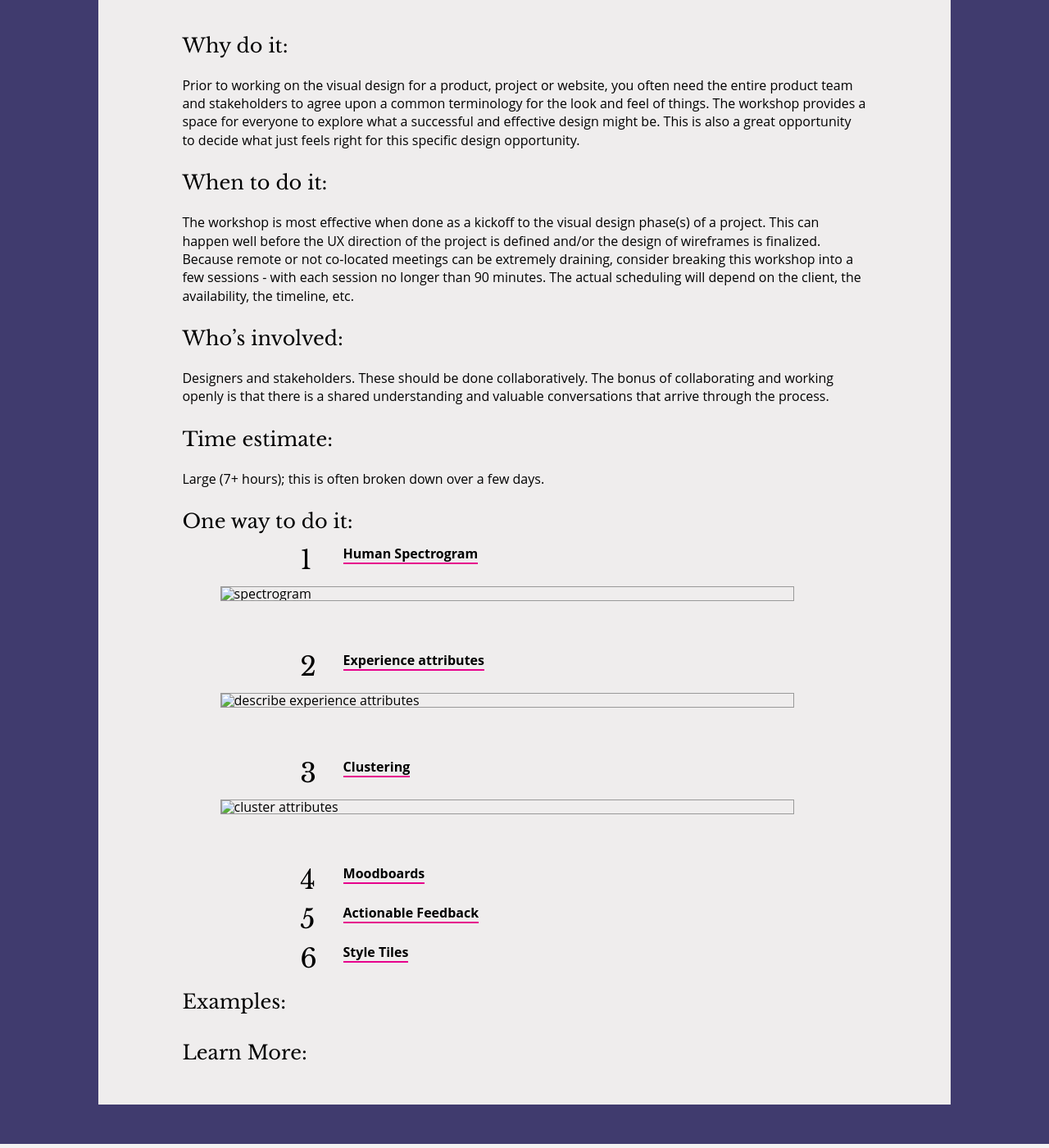
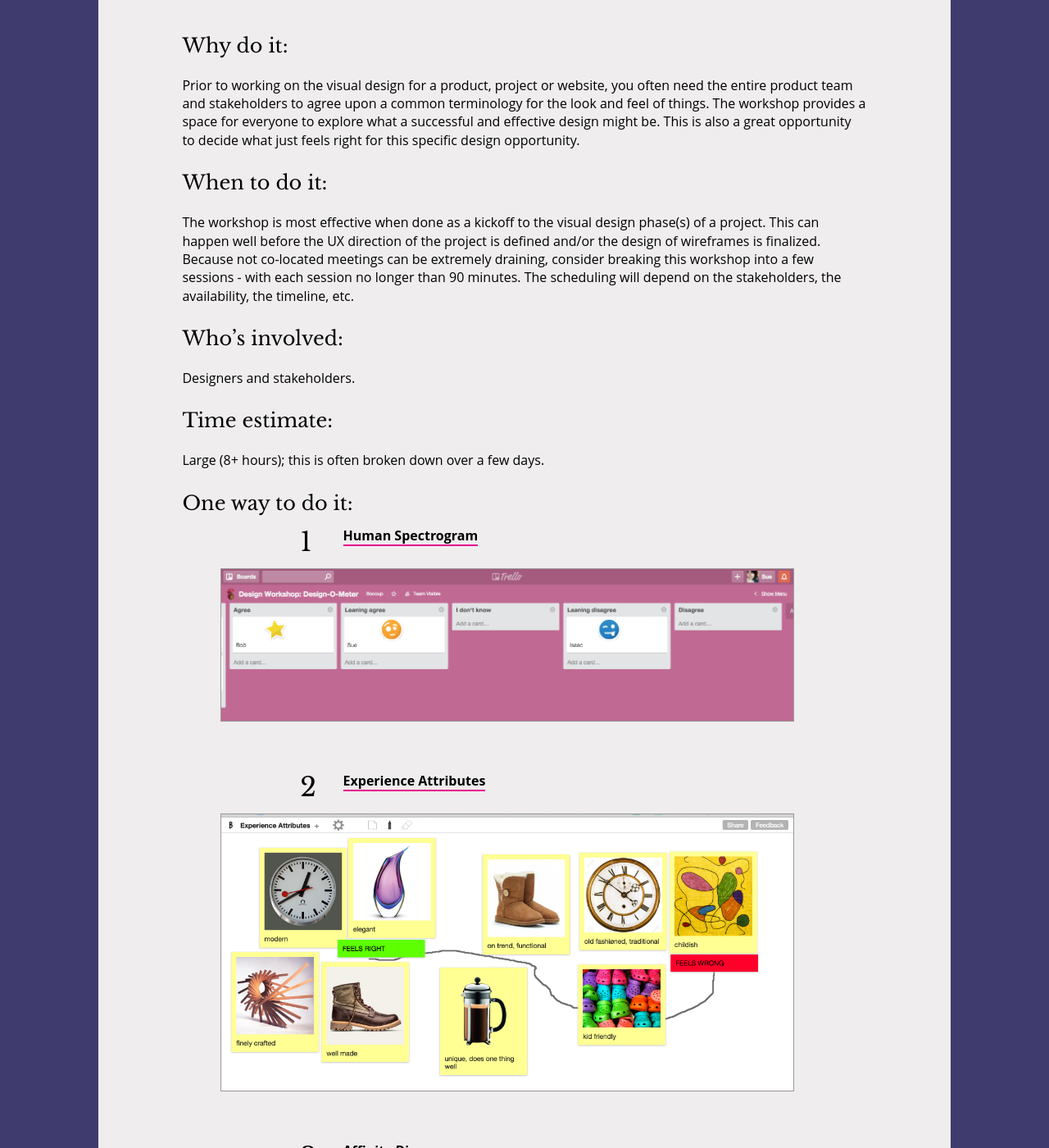
Before and after one commit to open-design-kit/opendesignkit, a Jekyll site: the page built from _methods/Visual-Design-Workshop.md, in a window 1280 px wide and 1400 px high, scrolled down 327 px. Shown: the whole window at 82% size. Built offline with Jekyll 4.4.1, drawn with Linux system fonts in a browser that asks for light colours; some of the changed text lies outside the part shown.

Commit message:
re-linked images and copyedited visual design workshop

```diff
--- a/_methods/Visual-Design-Workshop.md
+++ b/_methods/Visual-Design-Workshop.md
@@ -14,29 +14,28 @@ Prior to working on the visual design for a product, project or website, you oft
 
 ## When to do it:
 
-The workshop is most effective when done as a kickoff to the visual design phase(s) of a project. This can happen well before the UX direction of the project is defined and/or the design of wireframes is finalized. Because remote or not co-located meetings can be extremely draining, consider breaking this workshop into a few sessions - with each session no longer than 90 minutes. The actual scheduling will depend on the client, the availability, the timeline, etc.
+The workshop is most effective when done as a kickoff to the visual design phase(s) of a project. This can happen well before the UX direction of the project is defined and/or the design of wireframes is finalized. Because not co-located meetings can be extremely draining, consider breaking this workshop into a few sessions - with each session no longer than 90 minutes. The scheduling will depend on the stakeholders, the availability, the timeline, etc.
 
 
 ## Who’s involved:
 
-Designers and stakeholders. These should be done collaboratively. The bonus of collaborating and working openly is that there is a shared understanding and valuable conversations that arrive through the process.
+Designers and stakeholders.
 
 
 ## Time estimate:
-Large (7+ hours); this is often broken down over a few days.
+Large (8+ hours); this is often broken down over a few days.
 
 ## One way to do it:
 
 1. [Human Spectrogram](/methods/human-spectrogram/)
-    ![spectrogram](/img/design-o-meter-trello.png)
-2.  [Experience attributes](/methods/experience-attributes/)
-    ![describe experience attributes](/img/ea-4.png)
-3.  [Clustering](/methods/sticky-clustering/)
-    ![cluster attributes](/img/clustering-3.png)
+    ![spectrogram](/img/methods/design-o-meter-trello.png)
+2.  [Experience Attributes](/methods/experience-attributes/)
+    ![describe experience attributes](/img/methods/ea-4.png)
+3.  [Affinity Diagram](/methods/affinity-diagram/)
+    ![cluster attributes](/img/methods/clustering-3.png)
 4. [Moodboards](/methods/moodboards/)
-5. [Actionable Feedback](/methods/feedback-session/)
+ ![Mood boards](/img/methods/moodboards/cssconf-moodboard-example-1.jpg)
+5. [Feedback Session](/methods/feedback-session/)
+![agenda](/img/methods/agenda.png)
 6. [Style Tiles](/methods/style-tiles/)
-
-## Examples:
-
-## Learn More:
+![styletiles](/img/methods/style-tiles/cssconf-style-tile.jpg)
```
Also changed, not shown: other parts of _methods/Visual-Design-Workshop.md (+1 -1 lines).
